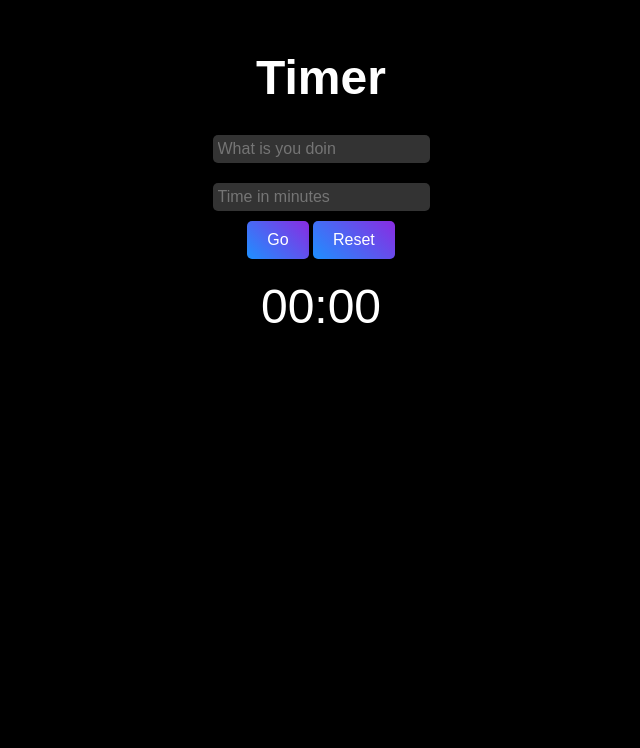
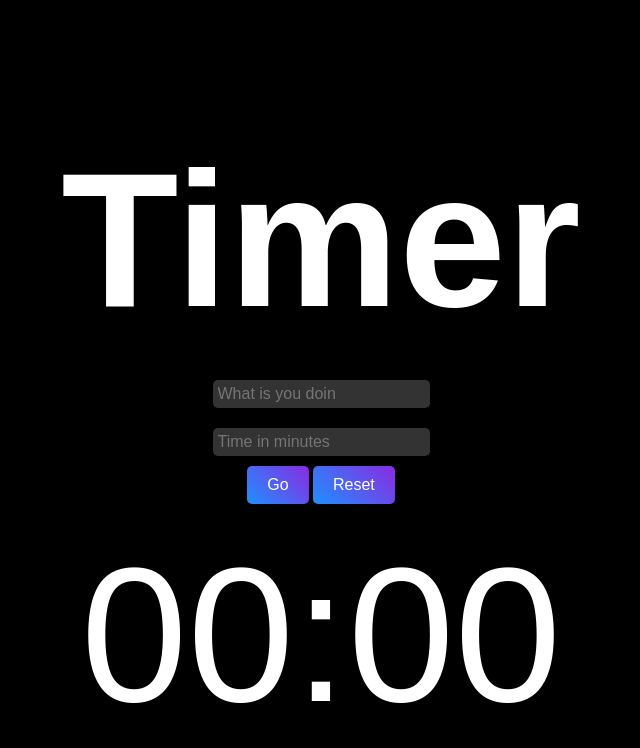
Before and after one commit to jpdent7/countdowntimer, a plain HTML site: page index.html in a window 1280 px wide. Shown: the whole page, without its empty margins (319-959 px from the left). Drawn offline with Linux system fonts and the light colour scheme.

Commit message:
Update index.html

```diff
--- a/index.html
+++ b/index.html
@@ -36,11 +36,11 @@
       transform: scale(1.1);
     }
     #title {
-      font-size: 48px;
+      font-size: 192px;
       margin-bottom: 20px;
     }
     #timerDisplay {
-      font-size: 48px;
+      font-size: 192px;
       margin: 20px;
     }
   </style>
```
